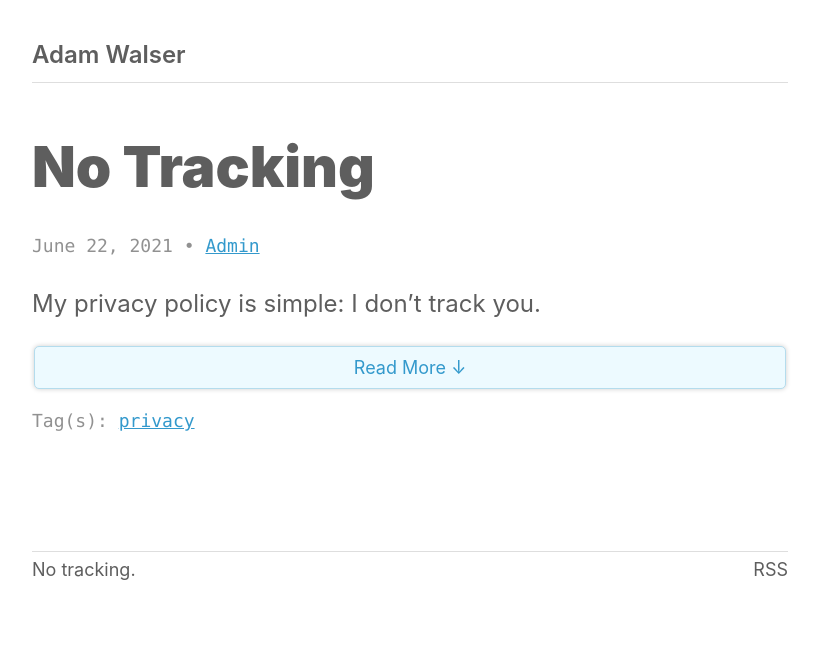
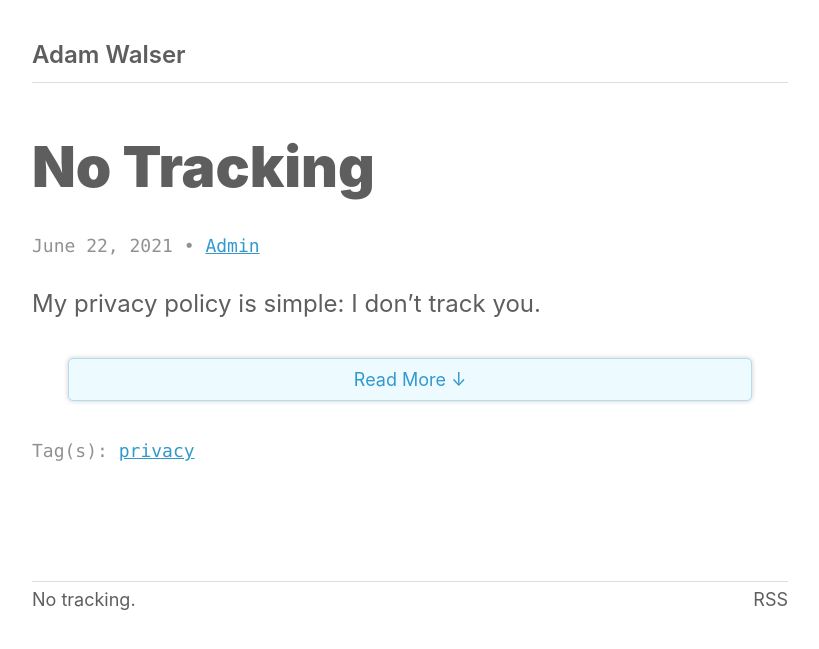
Before and after one commit to ajpwalser/ajpwalser.github.io, a Jekyll site: the page built from index.html, in a window 1280 px wide. Shown: the top 649 px of the page, without its empty margins (230-1049 px from the left). Built offline with Jekyll 4.4.1, drawn with Linux system fonts in a browser that asks for light colours; some web fonts are replaced; the list of posts is cut into pages by our own code.

Commit message:
Update style.css

```diff
--- a/css/style.css
+++ b/css/style.css
@@ -399,7 +399,6 @@ span.small {
 	opacity: 0;
 	max-height: 0;
 	font-size: 0;
-	transition: 0.25s ease;
 	display: none;
 }
 
@@ -427,6 +426,7 @@ span.small {
 	display: grid;
 	font-size: 75%;
 	text-align: center;
+	margin: 2em; /* test */
 }
 
 
```
